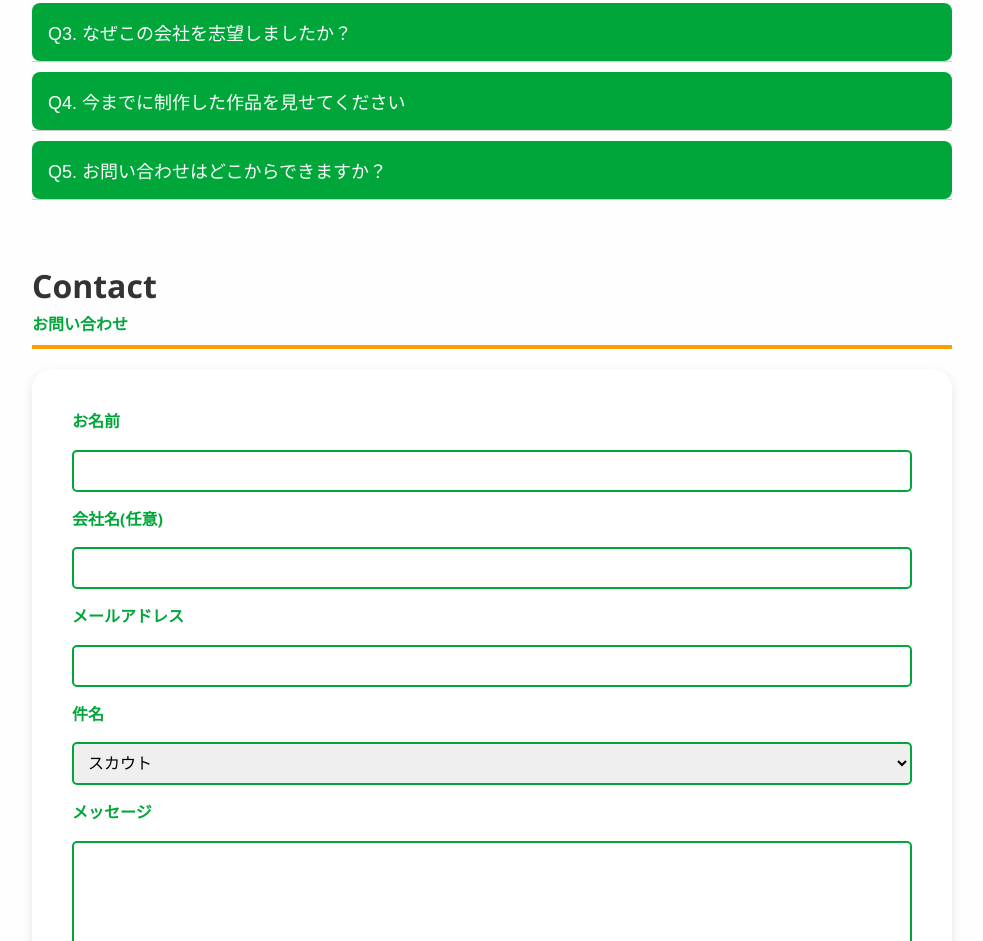
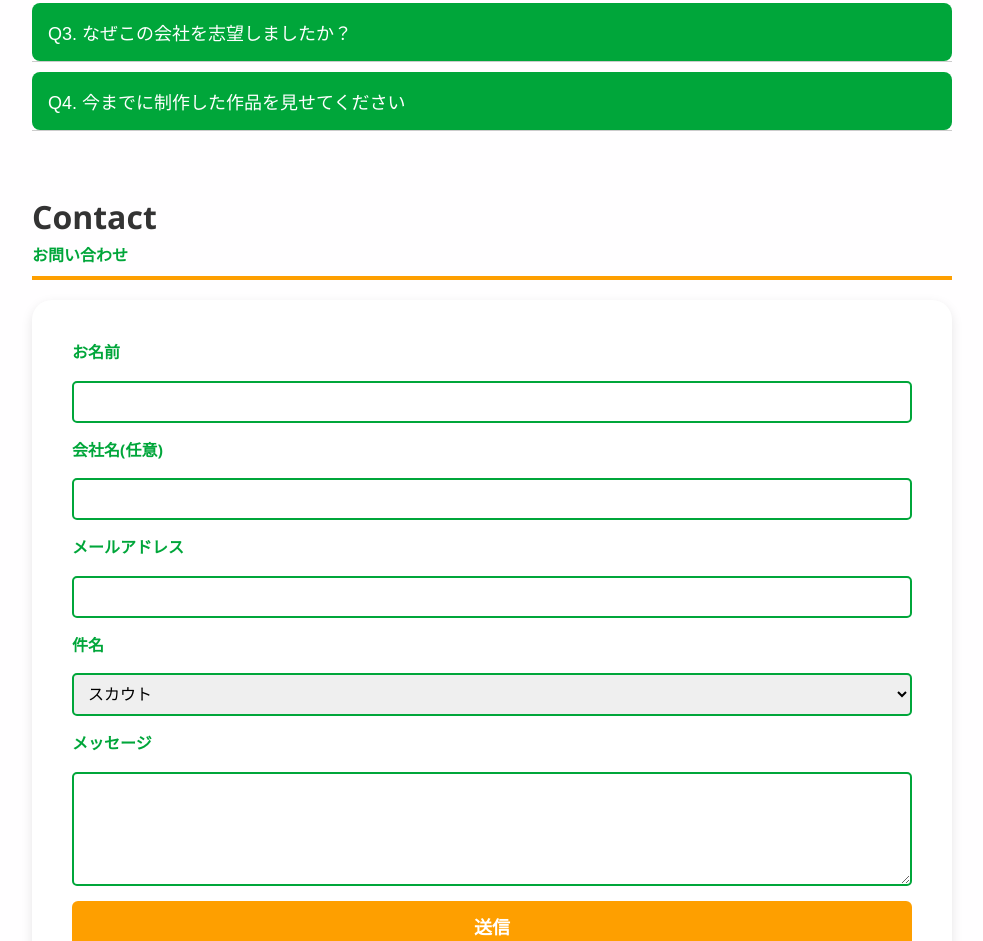
Before and after one commit to ryota-yamamoto-03/about-me, a plain HTML site: page index.html in a window 1280 px wide. Shown: the part 3541-4482 px from the top of the page, without its empty margins (148-1131 px from the left). Drawn offline with Linux system fonts and the light colour scheme.

Commit message:
質問を削除しました

```diff
--- a/index.html
+++ b/index.html
@@ -362,14 +362,6 @@
             </p>
             </div>
         </div>
-        <div class="accordion-item">
-            <button class="accordion-header">Q5. お問い合わせはどこからできますか？</button>
-            <div class="accordion-content">
-            <p>
-              ページ下部の「<a href="#contact">Contact</a>」フォームより、お気軽にご連絡ください。
-            </p>
-            </div>
-        </div>
         <!-- 追加Q&Aも同じ構造でOK -->
     </section>
 
```
